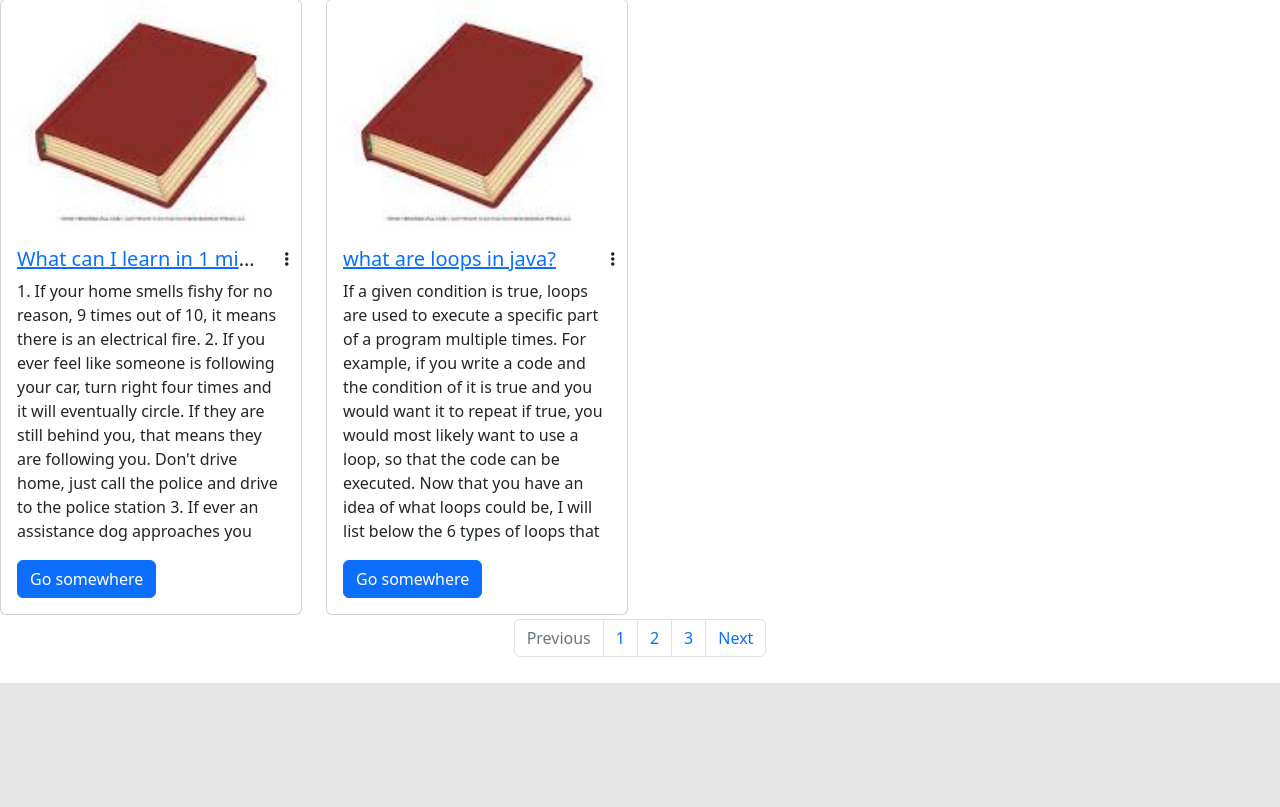
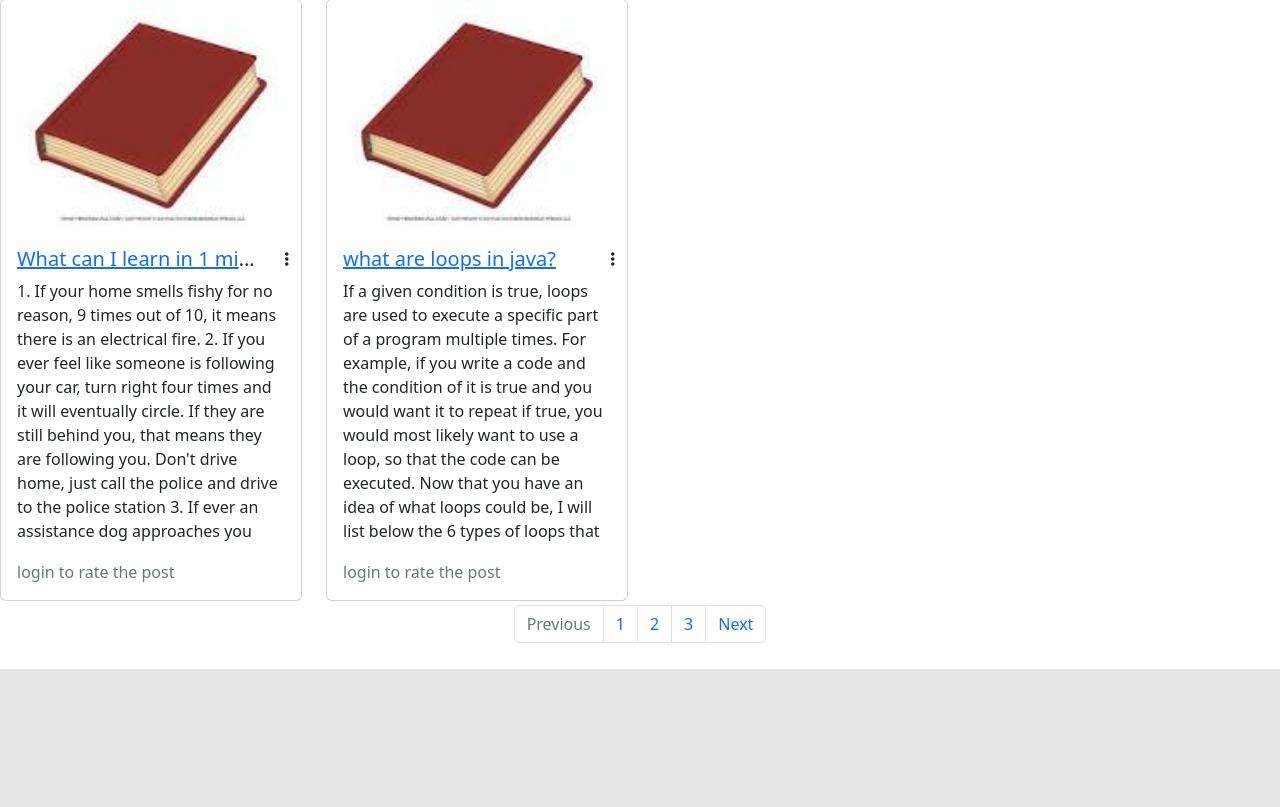
Before and after one commit to aliiashour/blog, a PHP site: page /index.php in a window 1280 px wide. Shown: the part 849-1656 px from the top of the page. Run offline with PHP 8.4, Linux system fonts and the light colour scheme; data comes from the database, SQL or seed files in the repository.

Commit message:
adding the structure of the rating feature

```diff
--- a/index.php
+++ b/index.php
@@ -90,8 +90,33 @@
                                 </div>
                                 <p class="card-text"><?php echo $row['post_content']?></p>
                                 <div class="row">
-                                    <div class="col-11 text-start">
-                                        <a href="#" class="btn btn-primary">Go somewhere</a>
+                                    <div class="rate_post col-11 text-start">
+                                        <!-- need to get the num of the stars the sessioned user rate that post  -->
+                                        <?php
+                                            if(isset($_SESSION['user_id'])){
+                                                $q = "SELECT post_num_of_stars FROM post_rats WHERE post_id = ? AND user_id= ?" ;
+                                                $stmt2 = $con->prepare($q) ;
+                                                $stmt2->execute(array($row['post_id'], $_SESSION['user_id']));
+                                                if($stmt2->rowCount()){
+                                                    $res = $stmt2->fetch() ;
+                                                    $rate = $res['post_num_of_stars'] ;
+                                                }else{
+                                                    $rate = 0 ;
+                                                }
+                                                $out = '' ;
+                                                for ($i=0; $i <5 ; $i++) {
+                                                    $out .= '<i class="rate';
+                                                    if($i < $rate) $out .=' fa-solid' ;
+                                                    $out .= ' fa-regular fa-star" data-star_num="'. $i+1 .'" data-post_id="'.$row['post_id'].'"></i>' ;
+                                                    echo $out ;
+                                                    $out = ''  ;
+                                                }
+                                            }else{
+                                                echo '<span class="text-secondary">login to rate the post</span>' ;
+                                            }
+
+                                        ?>
+
                                     </div>
                                     <div class="col-1 text-end">
                                         <!-- check if this post are favouirt for sessioned user -->
@@ -236,7 +261,28 @@
                 method:"POST",
                 data:{post_id:post_id}
             })
-        })
+        }) ;
+
+        $(".fa-star").on("click", function(){
+            var post_id = $(this).data('post_id') ;
+            var star_num = $(this).data('star_num') ;
+            $(".fa-star").each(function(){
+                if($(this).data('post_id') == post_id){
+                    $(this).removeClass('fa-solid');
+                }
+            }) ;
+            $(".fa-star").each(function(){
+                if($(this).data('star_num') <= star_num && $(this).data('post_id') == post_id){
+                    $(this).addClass('fa-solid');
+                }
+            }) ;
+
+            $.ajax({
+                url:"./handle_files/rate_post.php",
+                method:"post",
+                data:{post_id:post_id, star_num:star_num}
+            }) ;
+        }) ;
 
 
     </script>
```
